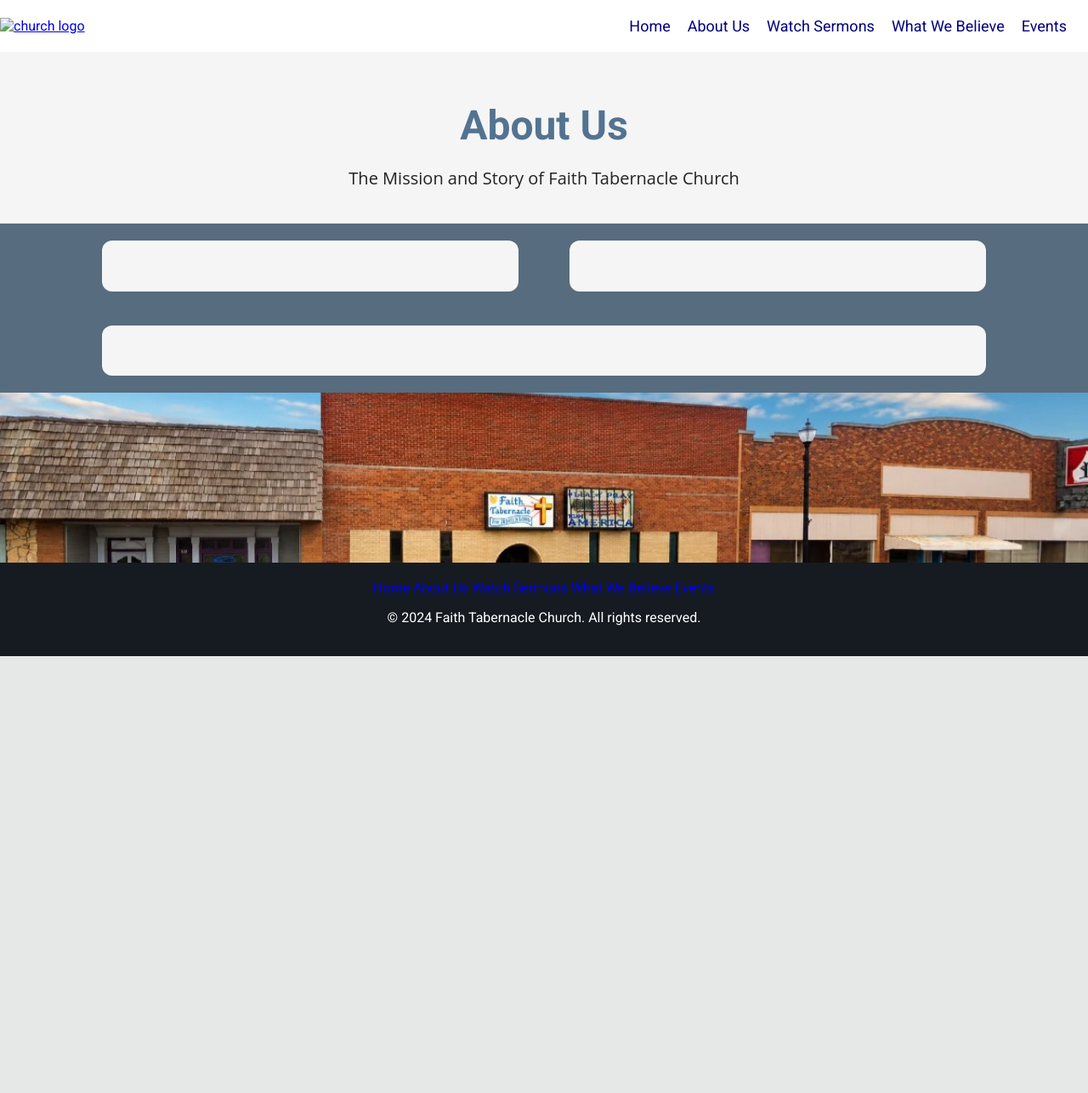
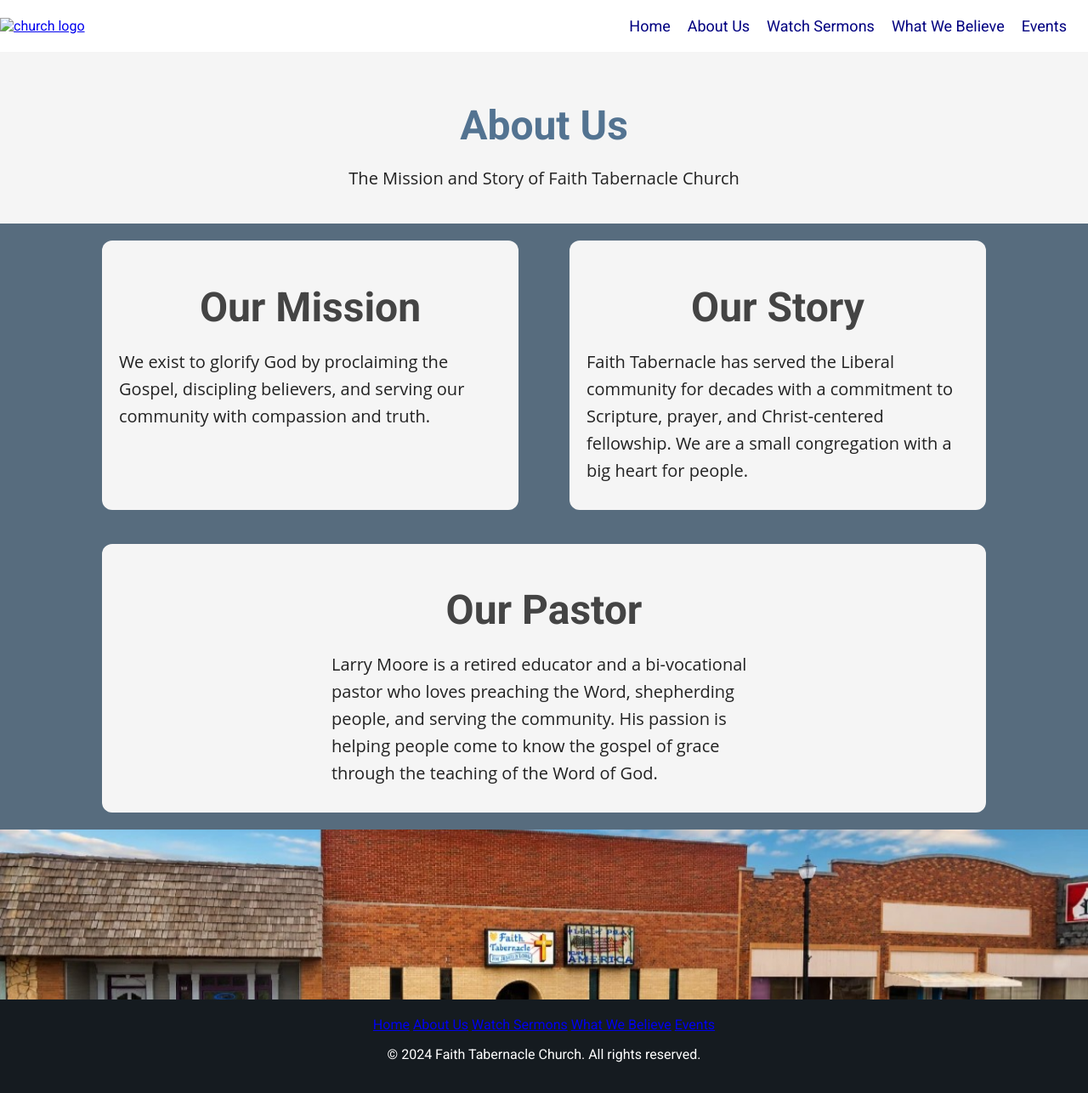
Before and after one commit to nwmdesign/faithtabliberal, a Jekyll site: the page built from about.md, in a window 1280 px wide. Shown: the whole page at 85% size. Built offline with Jekyll 4.4.1, drawn with Linux system fonts in a browser that asks for light colours; before the commit the page ends 900 px from its top, so only the background shows below that; some of the changed lines change nothing that is shown.

Commit message:
Update about.md

```diff
--- a/about.md
+++ b/about.md
@@ -2,10 +2,13 @@
 layout: about
 title: About Us
 description: The Mission and Story of Faith Tabernacle Church
-section a: Our Mission
-section a text: We exist to glorify God by proclaiming the Gospel, discipling believers, and serving our community with compassion and truth.
-section b: Our Story
-section b text: Faith Tabernacle has served the Liberal community for decades with a commitment to Scripture, prayer, and Christ-centered fellowship. We are a small congregation with a big heart for people.
-section c: Our Pastor
-section c text: Larry Moore is a retired educator and a bi-vocational pastor who loves preaching the Word, shepherding people, and serving the community. His passion is helping people come to know the gospel of grace through the teaching of the Word of God.
+
+section-a: Our Mission
+section-a-text: We exist to glorify God by proclaiming the Gospel, discipling believers, and serving our community with compassion and truth.
+
+section-b: Our Story
+section-b-text: Faith Tabernacle has served the Liberal community for decades with a commitment to Scripture, prayer, and Christ-centered fellowship. We are a small congregation with a big heart for people.
+
+section-c: Our Pastor
+section-c-text: Larry Moore is a retired educator and a bi-vocational pastor who loves preaching the Word, shepherding people, and serving the community. His passion is helping people come to know the gospel of grace through the teaching of the Word of God.
 ---
```
